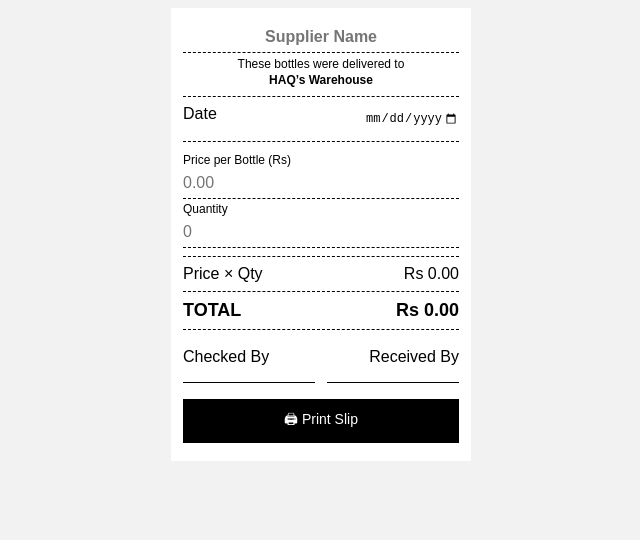
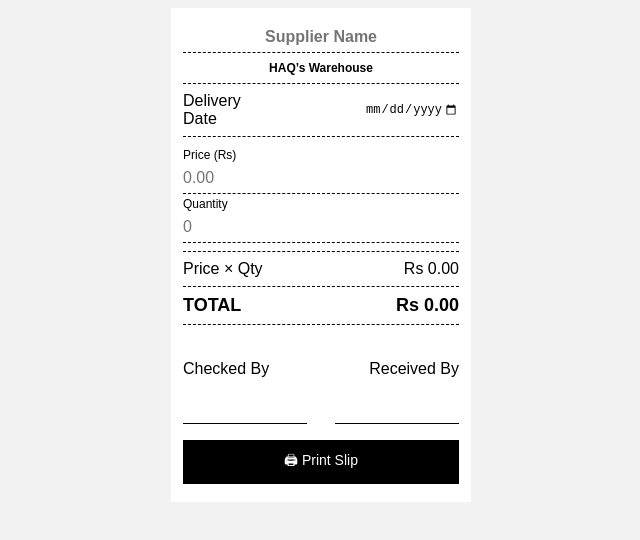
Before and after one commit to Bilal-hussai/bottles-bill-slip, a plain HTML site: page index.html in a window 1280 px wide. Shown: the whole page, without its empty margins (319-959 px from the left). Drawn offline with Linux system fonts and the light colour scheme.

Commit message:
Refactor HTML structure and styles for clarity

```diff
--- a/index.html
+++ b/index.html
@@ -87,13 +87,12 @@ input{
 <div class="slip">
 
   <!-- supplier name -->
-  <div class="center bold lg" style="margin-bottom:4px;">
+  <div class="center bold lg" style="margin-bottom:7.5px;">
     <input placeholder="Supplier Name" style="text-align:center;font-size:16px;font-weight:700;">
   </div>
 
   <!-- default note -->
-  <div class="center small" style="line-height:1.3;">
-    These bottles were delivered to<br>
+  <div class="center small"<br>
     <strong>HAQ’s Warehouse</strong>
   </div>
 
@@ -101,14 +100,14 @@ input{
 
   <!-- date -->
   <div class="row small">
-    <span>Date</span>
+    <span>Delivery Date</span>
     <input type="date" style="border:none;font-size:12px;text-align:right;">
   </div>
 
   <div class="line"></div>
 
   <!-- price -->
-  <label class="small">Price per Bottle (Rs)</label>
+  <label class="small">Price (Rs)</label>
   <input type="number" id="price" placeholder="0.00" oninput="calc()">
 
   <!-- qty -->
@@ -134,14 +133,14 @@ input{
   <div class="line"></div>
 
   <!-- SIGN -->
-<div class="row small" style="margin-top:18px;">
-  <div style="width:48%;">
+<div class="row small" style="margin-top:35px;">
+  <div style="width:45%;">
     Checked By
-    <div style="border-top:1px solid #000;margin-top:16px;"></div>
+    <div style="border-top:1px solid #000;margin-top:45px;"></div>
   </div>
-  <div style="width:48%; text-align:right;">
+  <div style="width:45%; text-align:right;">
     Received By
-    <div style="border-top:1px solid #000;margin-top:16px;"></div>
+    <div style="border-top:1px solid #000;margin-top:45px;"></div>
   </div>
 </div>
 
```
